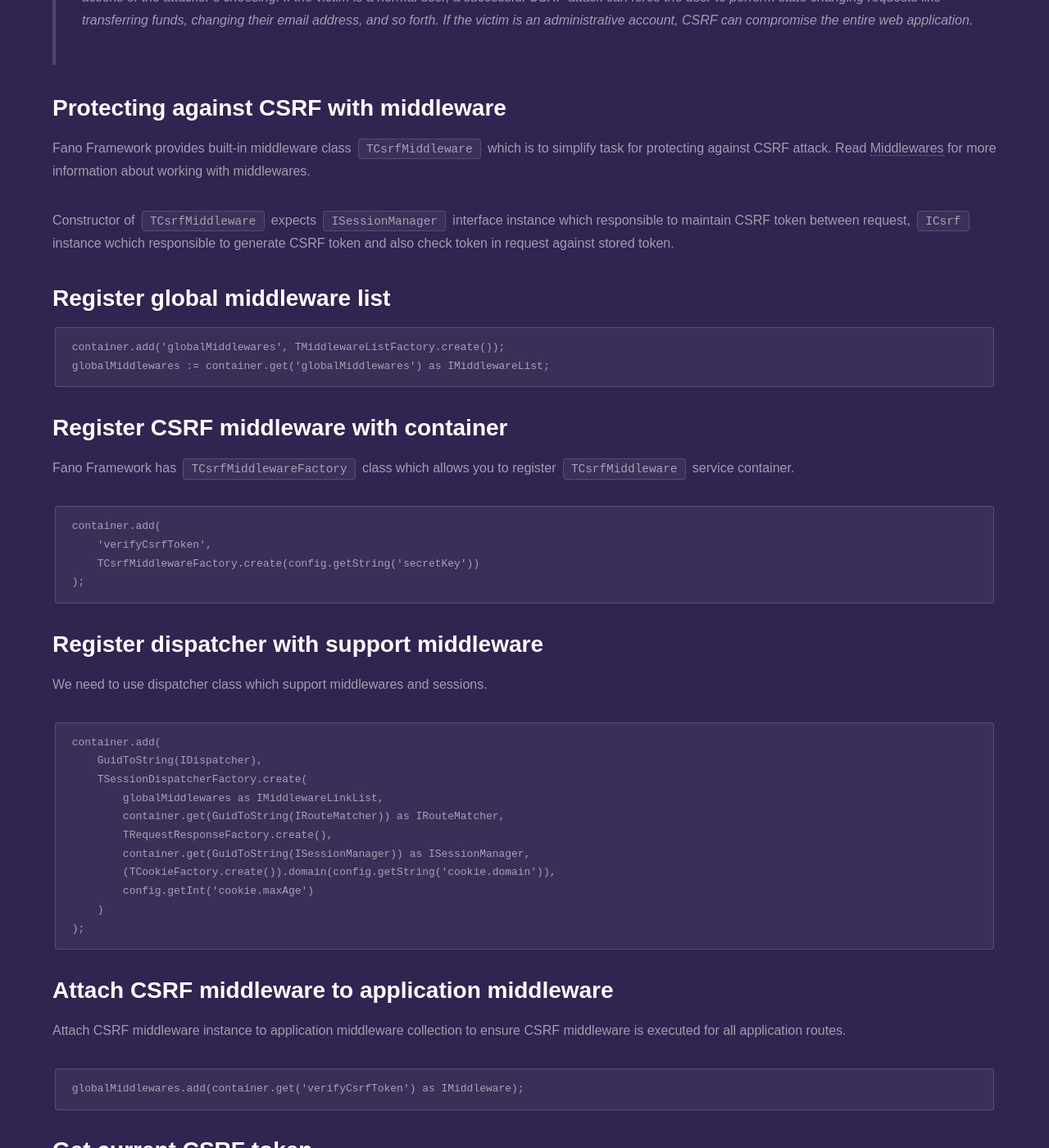
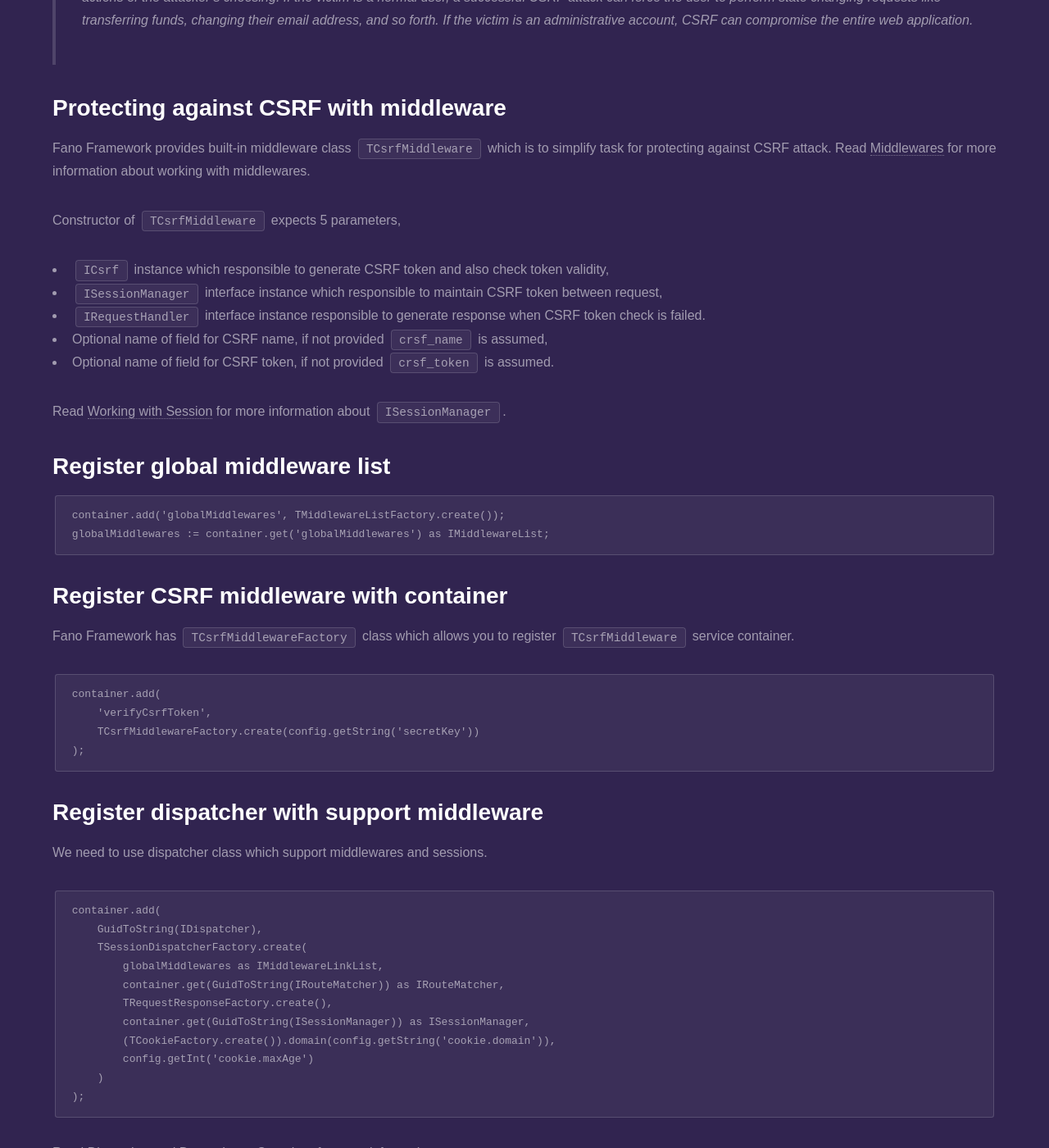
Before and after one commit to fanoframework/fanoframework.github.io, a Jekyll site: the page built from security/csrf-protection/index.md, in a window 1280 px wide and 1400 px high, scrolled down 519 px. Shown: the whole window at 82% size. Built offline with Jekyll 4.4.1, drawn with Linux system fonts in a browser that asks for light colours; our own code applies the rules of GitHub Pages for plain Markdown files; some of the changed text lies outside the part shown.

Commit message:
improve CSRF content

````diff
--- a/security/csrf-protection/index.md
+++ b/security/csrf-protection/index.md
@@ -15,7 +15,15 @@
 
 Fano Framework provides built-in middleware class `TCsrfMiddleware` which is to simplify task for protecting against CSRF attack. Read [Middlewares](/middlewares) for more information about working with middlewares.
 
-Constructor of `TCsrfMiddleware` expects `ISessionManager` interface instance which responsible to maintain CSRF token between request, `ICsrf` instance wchich responsible to generate CSRF token and also check token in request against stored token.
+Constructor of `TCsrfMiddleware` expects 5 parameters,
+
+- `ICsrf` instance which responsible to generate CSRF token and also check token validity,
+- `ISessionManager` interface instance which responsible to maintain CSRF token between request,
+- `IRequestHandler` interface instance responsible to generate response when CSRF token check is failed.
+- Optional name of field for CSRF name, if not provided `crsf_name` is assumed,
+- Optional name of field for CSRF token, if not provided `crsf_token` is assumed.
+
+Read [Working with Session](/working-with-session) for more information about `ISessionManager`.
 
 ## Register global middleware list
 
@@ -52,6 +60,8 @@
     )
 );
 ```
+
+Read [Dispatcher](/dispatcher) and [Dependency Container](/dependency-container) for more information.
 
 ## Attach CSRF middleware to application middleware
 
@@ -90,6 +100,14 @@
 ...
 </form>
 ```
+
+## Verify CSRF token
+
+CSRF token verification is done in CSRF middleware automatically for POST, PUT, DELETE and PATCH request by comparing `csrf_name` and `csrf_token` values in request against corresponding values stored in session.
+
+If they are matched, request is continue to next middlewares otherwise it blocks by calling failure request handler you set when creating CSRF middleware.
+
+CSRF token is for one-time use only. After token verifiction, new token and name is generated and then it is replaced old token and name in session.
 
 ## Configure CSRF middleware settings
 
@@ -180,6 +198,7 @@
 
 - [Middlewares](/middlewares)
 - [Dispatcher](/dispatcher)
+- [Working with Session](/working-with-session)
 - [Fano Csrf example application](https://github.com/fanoframework/fano-csrf)
 
 <ul class="actions">
````
